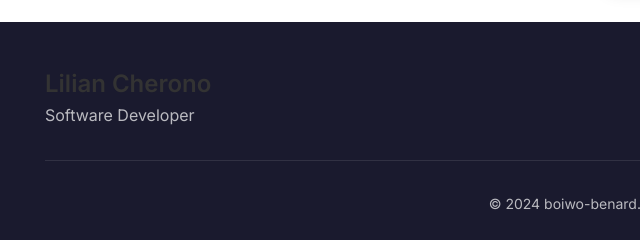
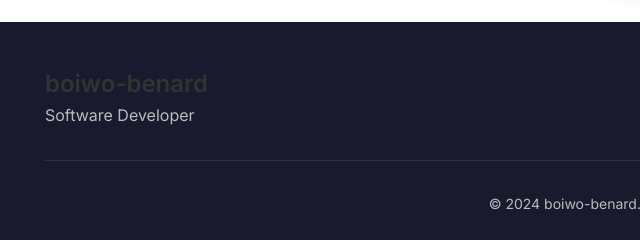
Before and after one commit to boiwo/my-personal-website2, a plain HTML site: page index.html in a window 1280 px wide. Shown: the part 4200-4440 px from the top of the page, 11-651 px from the left. Drawn offline with Linux system fonts and the light colour scheme.

Commit message:
initial commit

```diff
--- a/index.html
+++ b/index.html
@@ -418,7 +418,7 @@
         <div class="footer__container container">
             <div class="footer__content">
                 <div class="footer__info">
-                    <h3 class="footer__title">Lilian Cherono</h3>
+                    <h3 class="footer__title">boiwo-benard</h3>
                     <p class="footer__subtitle">Software Developer</p>
                 </div>
 
```
